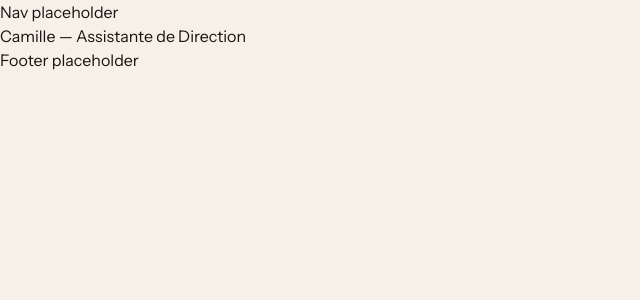
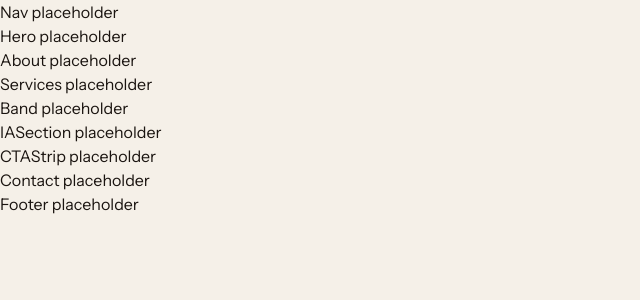
Before and after one commit to Maxime-Maguet/camille-ad, a Next.js app: page / in a window 1280 px wide. Shown: the top 300 px of the page, without its empty margins (0-640 px from the left). Built offline with nearby package versions, Linux system fonts and the light colour scheme.

Commit message:
feat: architecture complète + sections placeholder

```diff
--- a/app/page.tsx
+++ b/app/page.tsx
@@ -1,7 +1,21 @@
+import About from "@/components/sections/About";
+import Band from "@/components/sections/Band";
+import Contact from "@/components/sections/Contact";
+import CTAStrip from "@/components/sections/CTAStrip";
+import Hero from "@/components/sections/Hero";
+import IASection from "@/components/sections/IASection";
+import Services from "@/components/sections/Services";
+
 export default function Home() {
   return (
     <main>
-      <h1>Camille — Assistante de Direction</h1>
+      <Hero />
+      <About />
+      <Services />
+      <Band />
+      <IASection />
+      <CTAStrip />
+      <Contact />
     </main>
   );
 }
--- /dev/null
+++ b/components/sections/About.tsx
@@ -0,0 +1,7 @@
+export default function About() {
+  return (
+    <section>
+      <p>About placeholder</p>
+    </section>
+  );
+}
--- /dev/null
+++ b/components/sections/Band.tsx
@@ -0,0 +1,7 @@
+export default function Band() {
+  return (
+    <div>
+      <p>Band placeholder</p>
+    </div>
+  );
+}
--- /dev/null
+++ b/components/sections/CTAStrip.tsx
@@ -0,0 +1,7 @@
+export default function CTAStrip() {
+  return (
+    <div>
+      <p>CTAStrip placeholder</p>
+    </div>
+  );
+}
--- /dev/null
+++ b/components/sections/Contact.tsx
@@ -0,0 +1,7 @@
+export default function Contact() {
+  return (
+    <section>
+      <p>Contact placeholder</p>
+    </section>
+  );
+}
--- /dev/null
+++ b/components/sections/Hero.tsx
@@ -0,0 +1,7 @@
+export default function Hero() {
+  return (
+    <section>
+      <p>Hero placeholder</p>
+    </section>
+  );
+}
--- /dev/null
+++ b/components/sections/IASection.tsx
@@ -0,0 +1,7 @@
+export default function IASection() {
+  return (
+    <section>
+      <p>IASection placeholder</p>
+    </section>
+  );
+}
--- /dev/null
+++ b/components/sections/Services.tsx
@@ -0,0 +1,7 @@
+export default function Services() {
+  return (
+    <section>
+      <p>Services placeholder</p>
+    </section>
+  );
+}
--- /dev/null
+++ b/components/sections/Ticker.tsx
@@ -0,0 +1,7 @@
+export default function Ticker() {
+  return (
+    <div>
+      <p>Ticker placeholder</p>
+    </div>
+  );
+}
```
Also changed, not shown: 1 other file (tests, documents, lock files or other folders).
